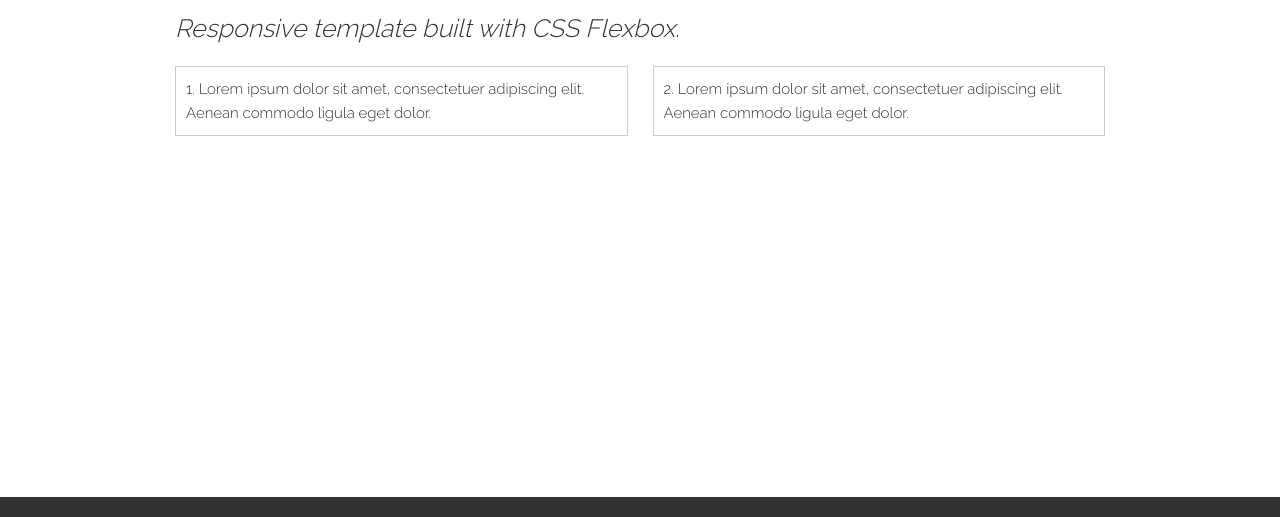
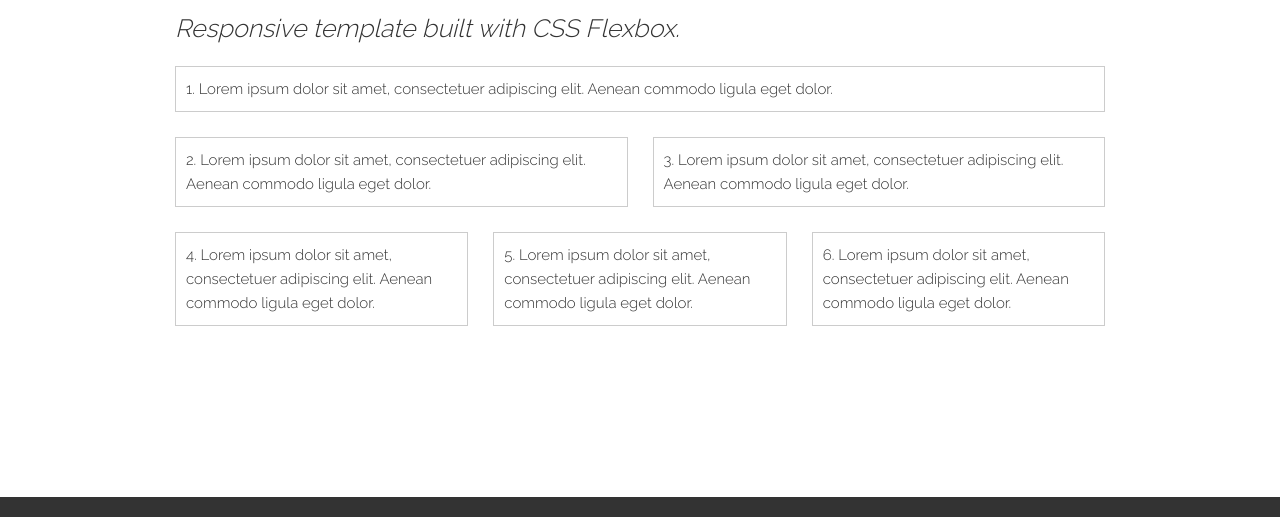
Before and after one commit to ianmharvey/basic, a website: page public/template.html in a window 1280 px wide. Shown: the part 197-714 px from the top of the page. Drawn offline with Linux system fonts and the light colour scheme.

Commit message:
Initial commit

```diff
--- a/public/template.html
+++ b/public/template.html
@@ -24,7 +24,17 @@
 
     <div class="row">
       <div>1. Lorem ipsum dolor sit amet, consectetuer adipiscing elit. Aenean commodo ligula eget dolor.</div>
+    </div>
+
+    <div class="row">
       <div>2. Lorem ipsum dolor sit amet, consectetuer adipiscing elit. Aenean commodo ligula eget dolor.</div>
+      <div>3. Lorem ipsum dolor sit amet, consectetuer adipiscing elit. Aenean commodo ligula eget dolor.</div>
+    </div>
+
+    <div class="row">
+      <div>4. Lorem ipsum dolor sit amet, consectetuer adipiscing elit. Aenean commodo ligula eget dolor.</div>
+      <div>5. Lorem ipsum dolor sit amet, consectetuer adipiscing elit. Aenean commodo ligula eget dolor.</div>
+      <div>6. Lorem ipsum dolor sit amet, consectetuer adipiscing elit. Aenean commodo ligula eget dolor.</div>
     </div>
   </div>
 </main>
```
